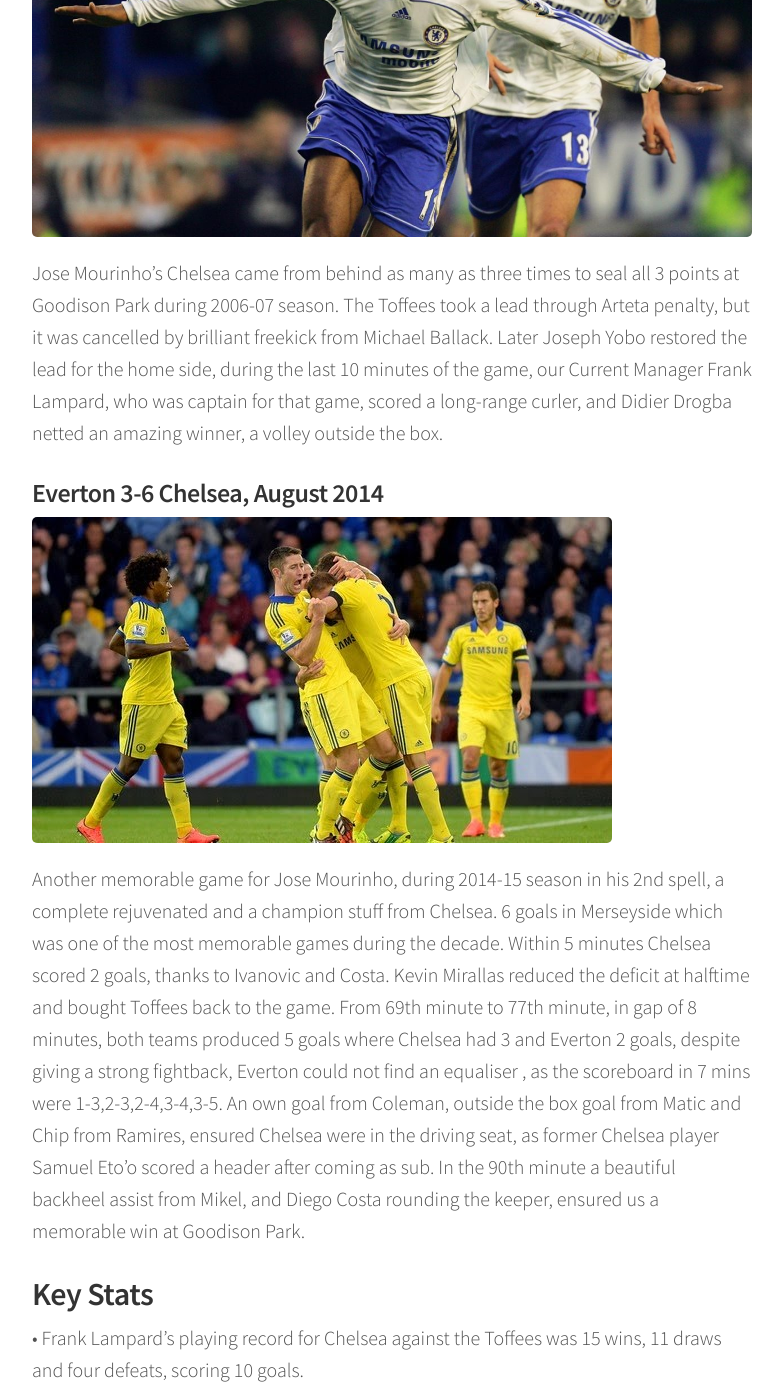
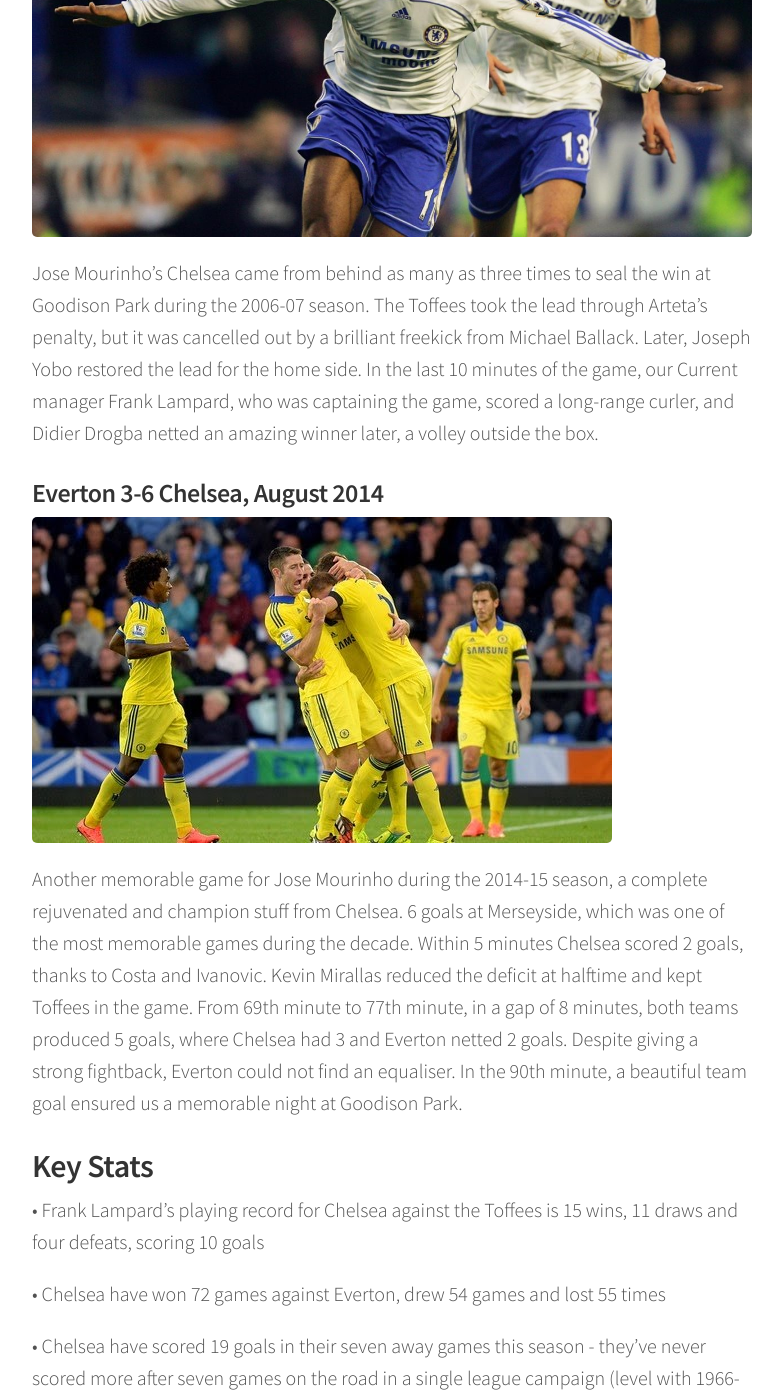
Before and after one commit to chelseafcindia/blog, a Jekyll site: the page built from _posts/2019-12-07-everton-vs-chelsea-preview.markdown, in a window 1280 px wide and 1400 px high, scrolled down 2271 px. Shown: the whole window, without its empty margins (248-1031 px from the left). Built offline with Jekyll 4.4.1, drawn with Linux system fonts in a browser that asks for light colours; comment, search, counter and statistics services are not loaded; some of the changed text lies outside the part shown.

Commit message:
Updated Everton Vs Chelsea Preview

```diff
--- a/_posts/2019-12-07-everton-vs-chelsea-preview.markdown
+++ b/_posts/2019-12-07-everton-vs-chelsea-preview.markdown
@@ -25,7 +25,7 @@
 
 ![EVE CHE.jpg](/uploads/EVE%20CHE.jpg)
 
-After a convincing victory against Aston Villa at home, Chelsea travel to Merseyside for a tricky challenge to fetch all the 3 points. Tammy Abraham who was doubtful for the Aston Villa game, started the midweek game at London and scored his 11th goal of the season. This match will be crucial for Chelsea as they will be hoping to cut down the gap between them and Manchester City.
+After a convincing victory against Aston Villa at home, Chelsea travel to Merseyside for a tricky challenge to fetch all the 3 points. Tammy Abraham who was doubtful for the Aston Villa game, started the midweek game in London and scored his 11th goal of the season. This match will be crucial for Chelsea as they will be hoping to cut down the gap between them and Manchester City, who are currently placed third on the table.
 
 ## Team News
 
@@ -39,38 +39,37 @@
 
 ## Chelsea’s Predicted XI
 
-In the purview of our must win CL match against LOSC Lille, there could be few changes in the starting XI. Following is the lineup we could expect today:
+In the purview of our must win Champions League match against LOSC Lille, there could be a few changes in the starting XI today. Following is the lineup we could expect today:
 
 ![Lineup.jpeg](/uploads/Lineup.jpeg) *Photo Courtesy: www.buildlineup.com*
 
 ## Memories at Merseyside
 
-Goodison Park has always been a tricky venue for Chelsea, but still there are some memorable games over past 15 years and here are couple of them:
+Goodison Park has always been a tricky venue for Chelsea, but still, there are some memorable games over the past 15 years and here is a couple of them:
 
 ### Everton 2-3 Chelsea, December 2006
 
 ![1-27bf8f.jpg](/uploads/1-27bf8f.jpg)
 
-Jose Mourinho’s Chelsea came from behind as many as three times to seal all 3 points at Goodison Park during 2006-07 season. The Toffees took a lead through Arteta penalty, but it was cancelled by brilliant freekick from Michael Ballack. Later Joseph Yobo restored the lead for the home side, during the last 10 minutes of the game, our Current Manager Frank Lampard, who was captain for that game, scored a long-range curler, and Didier Drogba netted an amazing winner, a volley outside the box.
+Jose Mourinho’s Chelsea came from behind as many as three times to seal the win at Goodison Park during the 2006-07 season. The Toffees took the lead through Arteta's penalty, but it was cancelled out by a brilliant freekick from Michael Ballack. Later, Joseph Yobo restored the lead for the home side. In the last 10 minutes of the game, our Current manager Frank Lampard, who was captaining the game, scored a long-range curler, and Didier Drogba netted an amazing winner later, a volley outside the box.
 
 ### Everton 3-6 Chelsea, August 2014
 
 ![2-5158ba.jpg](/uploads/2-5158ba.jpg)
 
-Another memorable game for Jose Mourinho, during 2014-15 season in his 2nd spell, a complete rejuvenated and a champion stuff from Chelsea. 6 goals in Merseyside which was one of the most memorable games during the decade. Within 5 minutes Chelsea scored 2 goals, thanks to Ivanovic and   Costa. Kevin Mirallas reduced the deficit at halftime and bought Toffees back to the game.
-From 69th minute to 77th minute, in gap of 8 minutes, both teams produced 5 goals where Chelsea had 3 and Everton 2 goals, despite giving a strong fightback, Everton could not find an equaliser , as the scoreboard in 7 mins were 1-3,2-3,2-4,3-4,3-5. An own goal from Coleman, outside the box goal from Matic and Chip from Ramires, ensured Chelsea were in the driving seat, as former Chelsea player Samuel Eto’o scored a header after coming as sub. In the 90th minute a beautiful backheel assist from Mikel, and Diego Costa rounding the keeper, ensured us a memorable win at Goodison Park.
+Another memorable game for Jose Mourinho during the 2014-15 season, a complete rejuvenated and champion stuff from Chelsea. 6 goals at Merseyside, which was one of the most memorable games during the decade. Within 5 minutes Chelsea scored 2 goals, thanks to  Costa and Ivanovic. Kevin Mirallas reduced the deficit at halftime and kept Toffees in the game. From 69th minute to 77th minute, in a gap of 8 minutes, both teams produced 5 goals, where Chelsea had 3 and Everton netted 2 goals. Despite giving a strong fightback, Everton could not find an equaliser. In the 90th minute, a beautiful team goal ensured us a memorable night at Goodison Park.
 
 ## Key Stats
 
-•	Frank Lampard’s playing record for Chelsea against the Toffees was 15 wins, 11 draws and four defeats, scoring 10 goals.
+• Frank Lampard’s playing record for Chelsea against the Toffees is 15 wins, 11 draws and four defeats, scoring 10 goals
 
-•	Chelsea have won overall 72 games against Everton, drew 54 games and lost 55 times
+• Chelsea have won 72 games against Everton, drew 54 games and lost 55 times
 
-•	Chelsea have scored 19 goals in their seven away league games this season - they've never scored more after seven games on the road in a single league campaign (level with 1966-67 and 2008-09). The Blues are averaging 6.7 shots on target per away game this season, their highest in a Premier League campaign since at least 2003-04
+• Chelsea have scored 19 goals in their seven away games this season - they’ve never scored more after seven games on the road in a single league campaign (level with 1966-67 and 2008-09). The Blues are averaging 6.7 shots on target per away game this season, their highest in a Premier League campaign since at least 2003-04
 
-•	Chelsea's Christian Pulisic has been directly involved in six goals in his last five Premier League away games, scoring four and assisting two
+• Chelsea’s Christian Pulisic has been directly involved in six goals in his last five Premier League away games, scoring four and assisting two
 
-•	Tammy Abraham has been involved in 14 (11 goals and 3 assists) goals this Premier League season. Only Jamie Vardy has had a hand in more.
+• Tammy Abraham has been involved in 14 (11 goals and 3 assists) goals this Premier League season. Only Jamie Vardy has had a hand in more.
 
 
 > Keep The Blue Flag Flying High..!!!
```
